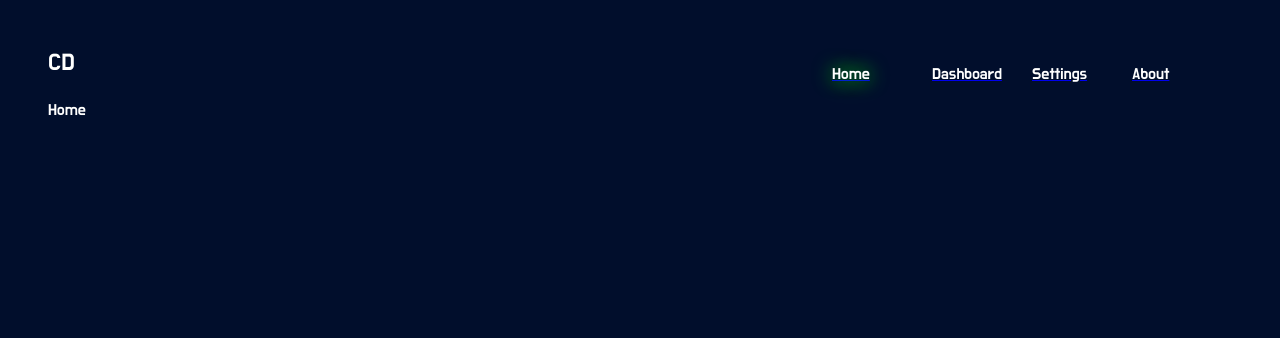
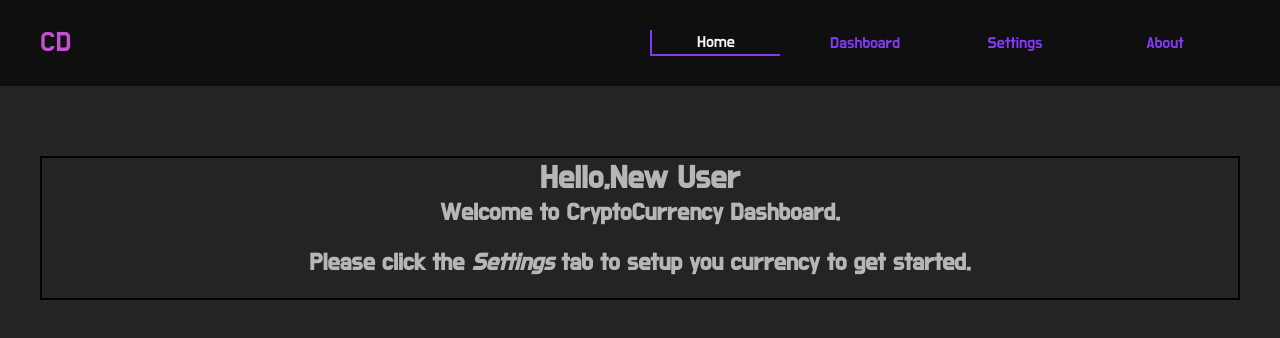
Before and after one commit to pranavshukla1011/Crytocurreny_Dashboard, a React (Create React App) app: page / in a window 1280 px wide. Shown: the top 338 px of the page. Built offline with nearby package versions, Linux system fonts and the light colour scheme.

Commit message:
Navbar Created

```diff
--- a/public/index.html
+++ b/public/index.html
@@ -26,6 +26,12 @@
     -->
     <link rel="preconnect" href="https://fonts.gstatic.com" />
     <link
+      rel="stylesheet"
+      href="https://cdnjs.cloudflare.com/ajax/libs/font-awesome/5.15.3/css/all.min.css"
+      integrity="sha512-iBBXm8fW90+nuLcSKlbmrPcLa0OT92xO1BIsZ+ywDWZCvqsWgccV3gFoRBv0z+8dLJgyAHIhR35VZc2oM/gI1w=="
+      crossorigin="anonymous"
+    />
+    <link
       href="https://fonts.googleapis.com/css2?family=Do+Hyeon&display=swap"
       rel="stylesheet"
     />
--- a/src/App.css
+++ b/src/App.css
@@ -1,7 +1,47 @@
+* {
+  --main-color-purple: #8739f9;
+  --main-color-pink: #c651cd;
+  --main-color-black: #363636;
+
+  --dark-color-1: #100f10;
+  --dark-color-2: #1b1b1b;
+  --dark-color-3: #242424;
+
+  --font-color-1: rgba(255, 255, 255, 0.45);
+  --font-color-2: rgba(255, 255, 255, 0.67);
+  --font-color-3: rgba(255, 255, 255, 0.96);
+
+  --s-length-s: 0.375rem;
+  --s-length-m: 0.625rem;
+  --s-length-l: 0.875rem;
+
+  --m-length-s: 1rem;
+  --m-length-m: 1.375rem;
+  --m-length-l: 1.75rem;
+
+  --l-length-s: 2.5rem;
+  --l-length-m: 3.5rem;
+  --l-length-l: 4.5rem;
+
+  margin: 0;
+  padding: 0;
+}
+
 body {
-  background-color: #010e2c;
-  color: white;
+  background-color: var(--dark-color-3);
+  color: var(--font-color-2);
   font-family: 'Do Hyeon', sans-serif;
 }
 
-/* Navbar */
+.container {
+  padding: 20px 40px;
+}
+
+@keyframes animate1 {
+  from {
+    color: var(--main-color-purple);
+  }
+  to {
+    color: var(--main-color-pink);
+  }
+}
--- a/src/App.js
+++ b/src/App.js
@@ -1,8 +1,8 @@
 import './App.css';
 import React from 'react';
+
 import DashboardState from './Context/DashboardState';
 
-import AppLayout from './components/layout/AppLayout';
 import Navbar from './components/layout/Navbar';
 
 import Home from './components/Pages/Home';
@@ -17,7 +17,6 @@ const App = () => {
   return (
     <Router>
       <DashboardState>
-        <AppLayout>
         <Navbar />
         <Switch>
           <Route exact path='/' component={Home}></Route>
@@ -26,7 +25,6 @@ const App = () => {
           <Route exact path='/about' component={About}></Route>
           <Route component={Error}></Route>
         </Switch>
-        </AppLayout>
       </DashboardState>
     </Router>
   );
--- a/src/Context/DashboardReducer.js
+++ b/src/Context/DashboardReducer.js
@@ -1,4 +1,4 @@
-import { SET_PAGE } from '../Context/types';
+import { SET_PAGE, SET_FIRST_VISIT } from '../Context/types';
 
 export default (state, action) => {
   switch (action.type) {
@@ -7,6 +7,11 @@ export default (state, action) => {
         ...state,
         page: action.payload,
       };
+    case SET_FIRST_VISIT:
+      return {
+        ...state,
+        firstVisit: action.payload,
+      };
     default:
       return state;
   }
--- a/src/Context/DashboardState.js
+++ b/src/Context/DashboardState.js
@@ -1,12 +1,13 @@
 import React, { useReducer } from 'react';
 import DashboardContext from '../Context/DashboardContext';
 import DashboardReducer from '../Context/DashboardReducer';
-import { SET_PAGE } from '../Context/types';
+import { SET_PAGE, SET_FIRST_VISIT } from '../Context/types';
 
 const DashboardState = (props) => {
   //initial state
   const initialState = {
     page: '/',
+    firstVisit: true,
   };
 
   //props
@@ -17,11 +18,17 @@ const DashboardState = (props) => {
     dispatch({ type: SET_PAGE, payload: path });
   };
 
+  const setFirstVisit = (value) => {
+    dispatch({ type: SET_FIRST_VISIT, payload: value });
+  };
+
   return (
     <DashboardContext.Provider
       value={{
         page: state.page,
+        firstVisit: state.firstVisit,
         setPage,
+        setFirstVisit,
       }}
     >
       {props.children}
--- a/src/Context/types.js
+++ b/src/Context/types.js
@@ -1 +1,2 @@
 export const SET_PAGE = 'SET_PAGE';
+export const SET_FIRST_VISIT = 'CHECK_FIRST_VISIT';
--- a/src/components/Pages/Home.js
+++ b/src/components/Pages/Home.js
@@ -1,17 +1,62 @@
-import React, { useContext, useEffect } from 'react';
+import React, { useContext, useEffect, Fragment } from 'react';
 import DashboardContext from '../../Context/DashboardContext';
+import { Link } from 'react-router-dom';
+import styled from 'styled-components';
 
 const Home = ({ location }) => {
   const dashboardContext = useContext(DashboardContext);
 
-  const { setPage } = dashboardContext;
+  const { setPage, firstVisit } = dashboardContext;
 
   useEffect(() => {
     setPage(location.pathname);
     // eslint-disable-next-line
   }, []);
 
-  return <div>Home</div>;
+  const MainDiv = styled.div`
+    text-align: center;
+    border: 2px black solid;
+    margin-top: 50px;
+    color: var(--font-color-2);
+  `;
+
+  const LinkStyle = {
+    textDecoration: 'none',
+  };
+
+  const Button = () => {
+    return (
+      <Link
+        style={LinkStyle}
+        to={firstVisit ? '/settings' : '/dashboard'}
+      ></Link>
+    );
+  };
+
+  return (
+    <div className='container'>
+      {firstVisit === true ? (
+        <MainDiv>
+          <h1>Hello,New User</h1>
+          <h2>Welcome to CryptoCurrency Dashboard.</h2>
+          <br />
+          <h2>
+            Please click the <i>Settings</i> tab to setup you currency to get
+            started.
+          </h2>
+          <br />
+          <Button />
+        </MainDiv>
+      ) : (
+        <MainDiv>
+          <strong>Glad to have you back...</strong> <br /> Please move to
+          <i> Dashboard </i> tab to get started.
+          <br />
+          <Button></Button>
+        </MainDiv>
+      )}
+    </div>
+  );
 };
 
 export default Home;
--- a/src/components/layout/AppLayout.js
+++ /dev/null
@@ -1,5 +0,0 @@
-import styled from 'styled-components';
-
-export default styled.div`
-  padding: 40px;
-`;
--- a/src/components/layout/Navbar.js
+++ b/src/components/layout/Navbar.js
@@ -3,23 +3,37 @@ import styled, { css } from 'styled-components';
 import { Link } from 'react-router-dom';
 import DashboardContext from '../../Context/DashboardContext';
 
-const LOGO = styled.div`
-  font-size: 1.5em;
+// animation: name duration timing-function delay iteration-count direction fill-mode play-state;
+
+const Logo = styled.div`
+  font-size: var(--m-length-l);
+  animation: animate1 2s infinite alternate;
 `;
 
-const NAVBAR = styled.div`
+const NavBar = styled.div`
   display: grid;
-  grid-template-columns: 180px auto 100px 100px 100px 100px;
+  grid-template-columns: 4fr auto 1fr 1fr 1fr 1fr;
+  align-items: center;
+  background-color: var(--dark-color-1);
 `;
 
-const LinkStyle = styled.p`
-  color: white;
+const StyledLink = styled(Link)`
   text-decoration: none;
+  color: var(--main-color-purple);
+  margin: var(--s-length-m);
+  text-align: center;
+  transition: all 300ms ease-in-out;
   ${(props) =>
-    props.active &&
+    props.active === true &&
     css`
-      text-shadow: 0px 0px 20px #03ff03;
-    `}
+      border-width: 0px
+        ${(props) => (props.tab === '/about' ? css`2px` : css`0px`)} 2px
+        ${(props) => (props.tab === '/' ? css`2px` : css`0px`)};
+      border-color: var(--main-color-purple);
+      border-style: solid;
+      padding: 2px 0px;
+      color: var(--font-color-3);
+    `};
 `;
 
 const Navbar = ({ location }) => {
@@ -27,26 +41,34 @@ const Navbar = ({ location }) => {
   const { page } = dashboardContext;
 
   return (
-    <NAVBAR>
-      <LOGO>CD</LOGO>
+    <NavBar className='container'>
+      <Logo>CD</Logo>
       <div></div>
-      <Link to='/'>
-        <LinkStyle active={'/' === page ? true : false}>Home</LinkStyle>
-      </Link>
-      <Link to='/dashboard'>
-        <LinkStyle active={'/dashboard' === page ? true : false}>
-          Dashboard
-        </LinkStyle>
-      </Link>
-      <Link to='/settings'>
-        <LinkStyle active={'/settings' === page ? true : false}>
-          Settings
-        </LinkStyle>
-      </Link>
-      <Link to='/about'>
-        <LinkStyle active={'/about' === page ? true : false}>About</LinkStyle>
-      </Link>
-    </NAVBAR>
+      <StyledLink to='/' active={'/' === page ? true : false} tab={page}>
+        <p> Home </p>
+      </StyledLink>
+      <StyledLink
+        to='/dashboard'
+        active={'/dashboard' === page ? true : false}
+        tab={page}
+      >
+        <p> Dashboard </p>
+      </StyledLink>
+      <StyledLink
+        to='/settings'
+        active={'/settings' === page ? true : false}
+        tab={page}
+      >
+        <p> Settings </p>
+      </StyledLink>
+      <StyledLink
+        to='/about'
+        active={'/about' === page ? true : false}
+        tab={page}
+      >
+        <p> About </p>
+      </StyledLink>
+    </NavBar>
   );
 };
 
```
Lines whose indentation alone changed are shown as unchanged.
